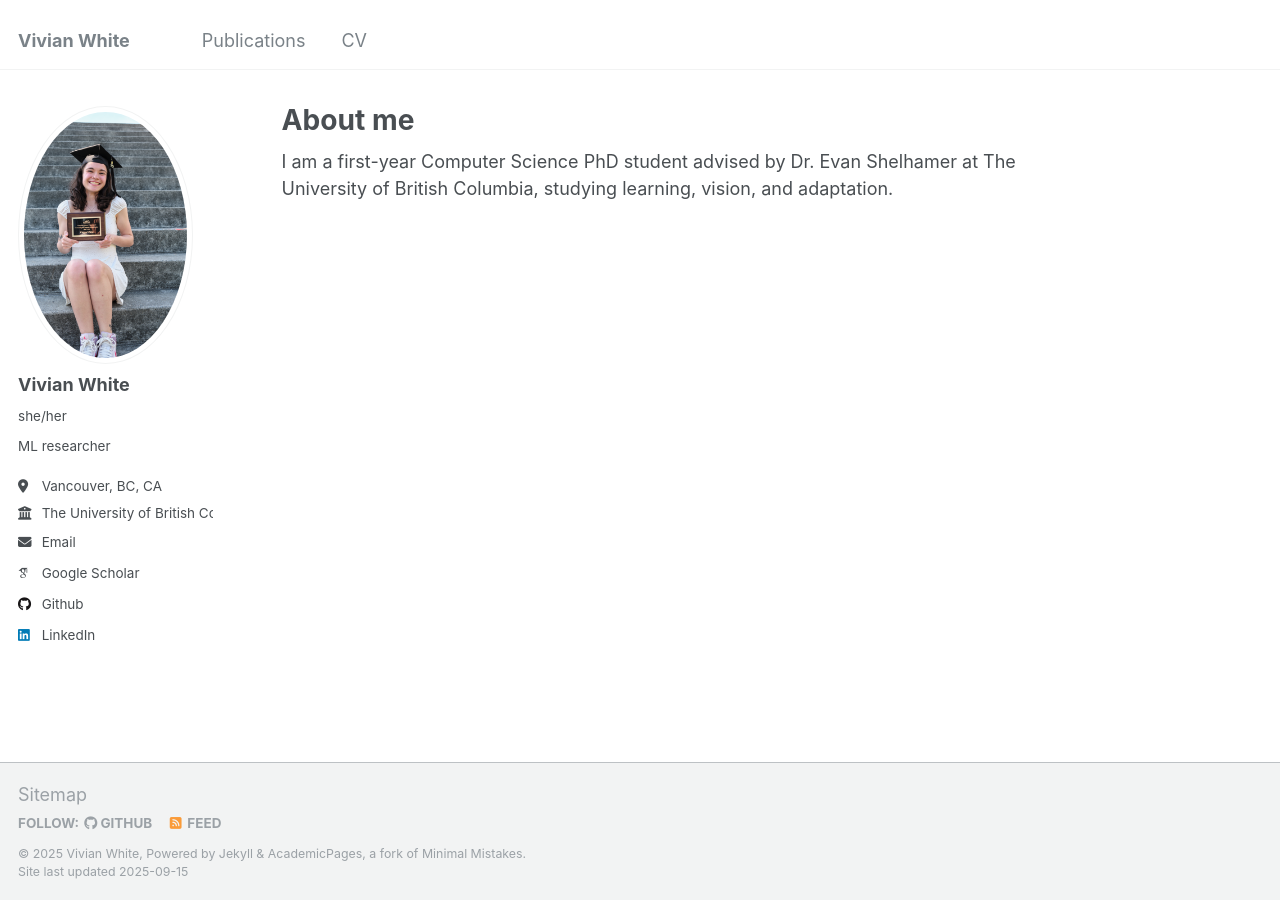
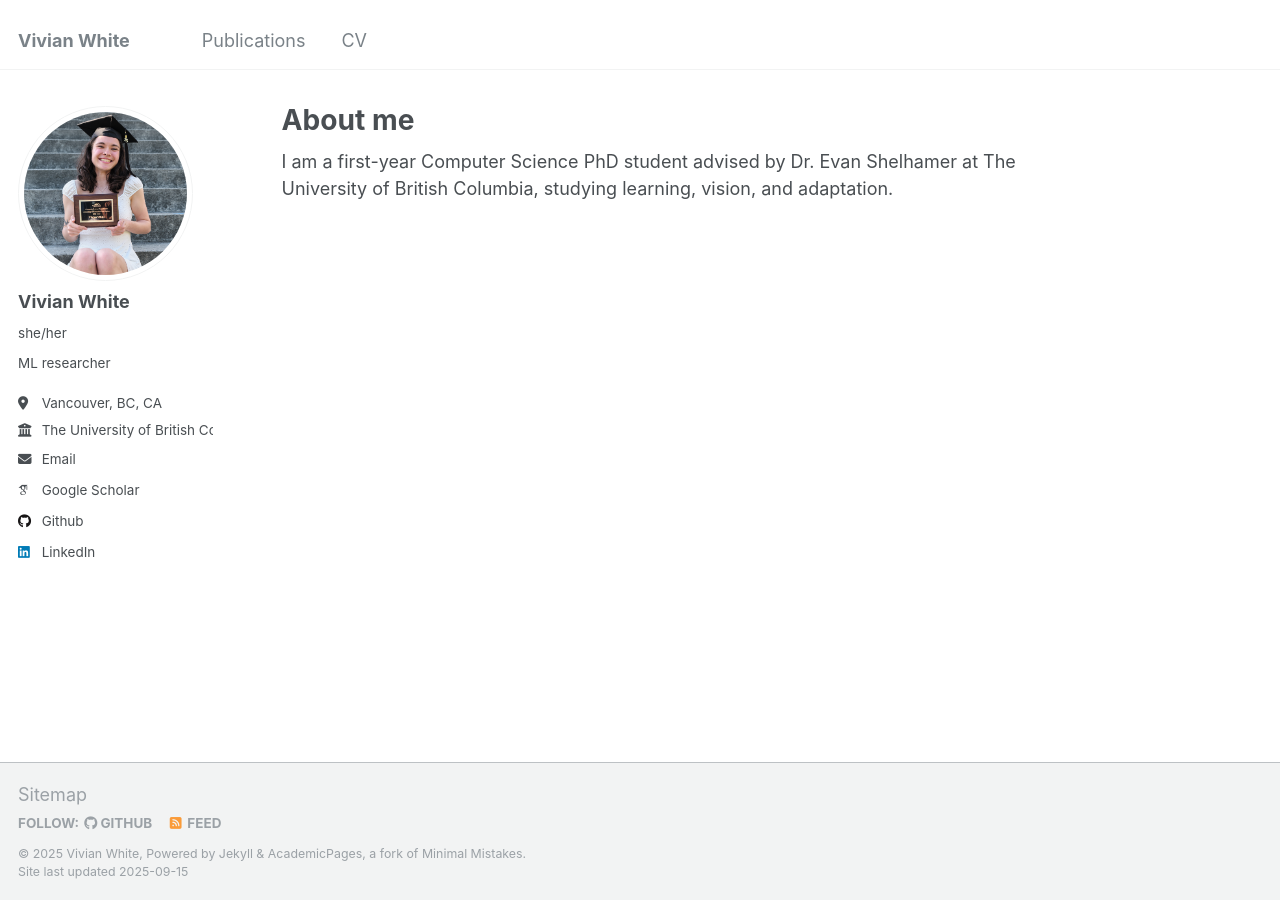
Before and after one commit to vivianwhite/vivianwhite.github.io, a Jekyll site: the page built from _pages/about.md, in a window 1280 px wide. Built offline with Jekyll 4.4.1, drawn with Linux system fonts in a browser that asks for light colours; some web fonts are replaced.

Commit message:
Update _config.yml

```diff
--- a/_config.yml
+++ b/_config.yml
@@ -21,7 +21,7 @@ repository               : "vivianwhite/vivianwhite.github.io"
 #               Additional customization can be done by editing /_includes/author-profile.html
 author:
   # Biographic information
-  avatar           : "pfp.png"
+  avatar           : "2025_pfp.png"
   name             : "Vivian White"
   pronouns         : "she/her"
   bio              : "ML researcher"
```
